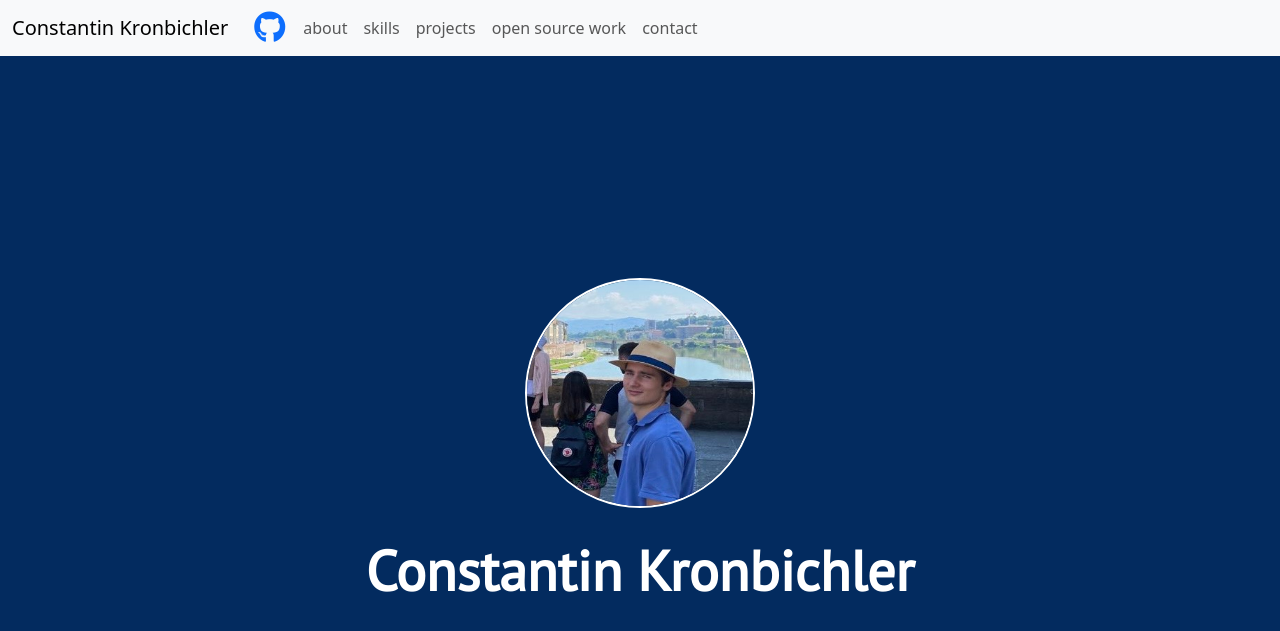
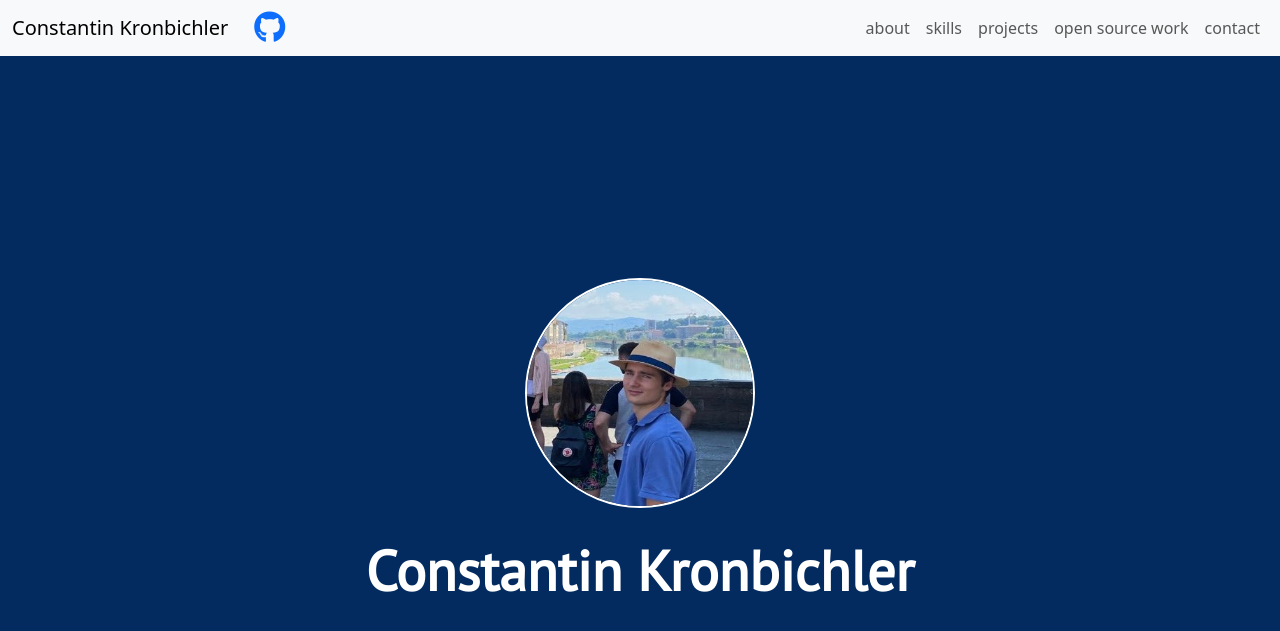
Before and after one commit to ccrownhill/portfolio, a Jekyll site: the page built from index.html, in a window 1280 px wide and 900 px high. Shown: the top 631 px of the window. Built offline with Jekyll 4.4.1, drawn with Linux system fonts in a browser that asks for light colours; nearby versions of some CDN libraries.

```diff
--- a/_includes/nav.html
+++ b/_includes/nav.html
@@ -4,10 +4,10 @@
     <span class="hint--bottom bottom-link" aria-label="GitHub">
         <a href="https://github.com/{{ site.github_username }}"><i class="head-icon fab fa-github"></i></a>
     </span>
-    <button class="navbar-toggler" type="button" data-bs-toggle="collapse" data-bs-target="#navbarNav" aria-controls="navbarNav" aria-expanded="false" aria-label="Toggle navigation">
+    <button class="navbar-toggler justify-content-end" type="button" data-bs-toggle="collapse" data-bs-target="#navbarNav" aria-controls="navbarNav" aria-expanded="false" aria-label="Toggle navigation">
       <span class="navbar-toggler-icon"></span>
     </button>
-    <div class="collapse navbar-collapse text-right" id="navbarNav">
+    <div class="collapse navbar-collapse justify-content-end" id="navbarNav">
       <ul class="navbar-nav">
         <li class="nav-item">
           <a class="nav-link" href="#about">about</a>
```
